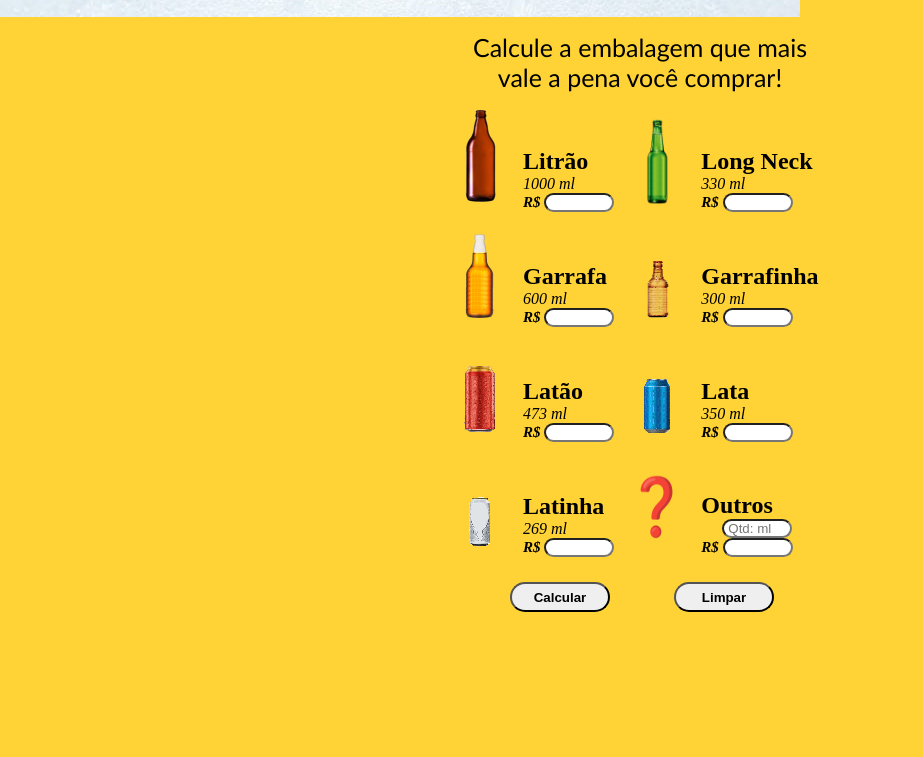
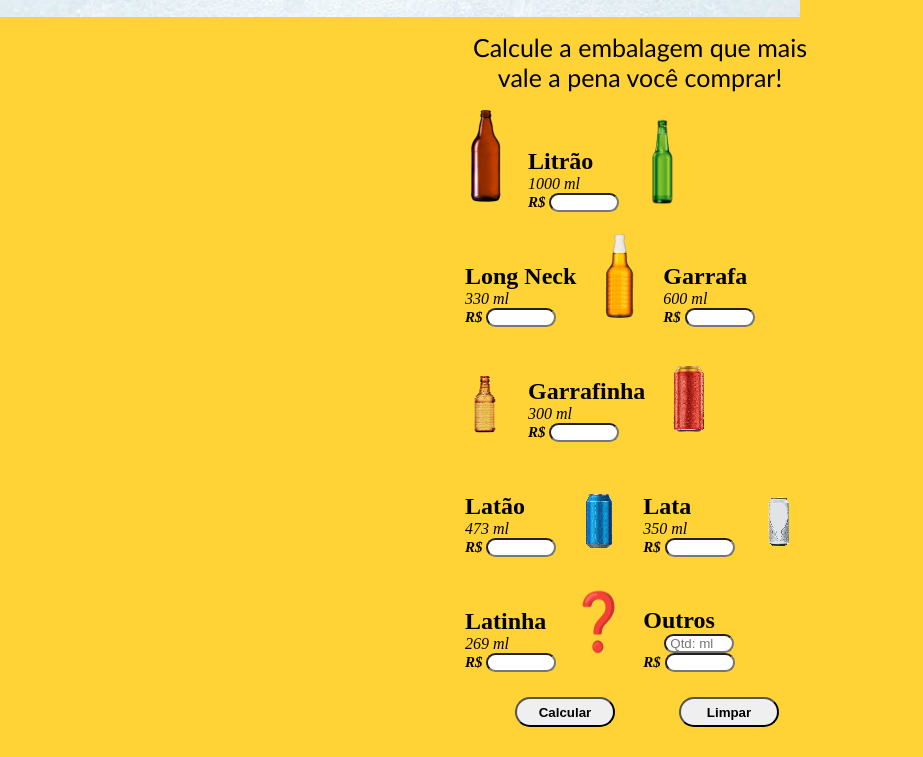
Before and after one commit to jvitor88/calculadora_do_ze, a plain HTML site: page index.html in a window 1280 px wide. Shown: the part 98-855 px from the top of the page, without its empty margins (0-923 px from the left). Before the commit the page ends 800 px from the top, so only its background shows below. Drawn offline with Linux system fonts and the light colour scheme.

Commit message:
alteração_width

```diff
--- a/style.css
+++ b/style.css
@@ -7,13 +7,13 @@
     box-sizing: border-box;
     text-decoration: none;
 }
-body{
+body {
   background-color: #FFD335;
   background-repeat: no-repeat;
   font-size: 100%;
   list-style-type: none;
 }
-header{
+header {
   font-family: 'Lobster', cursive;
   font-size: 30px;
   color: rgb(180, 3, 3);
@@ -26,7 +26,7 @@ header{
 main {
   display: block;
   margin: auto;
-  width: 380px;
+  width: 370px;
 }
 main > p {
   font-family: 'Gill Sans', 'Gill Sans MT', Calibri, 'Trebuchet MS', sans-serif;
```
